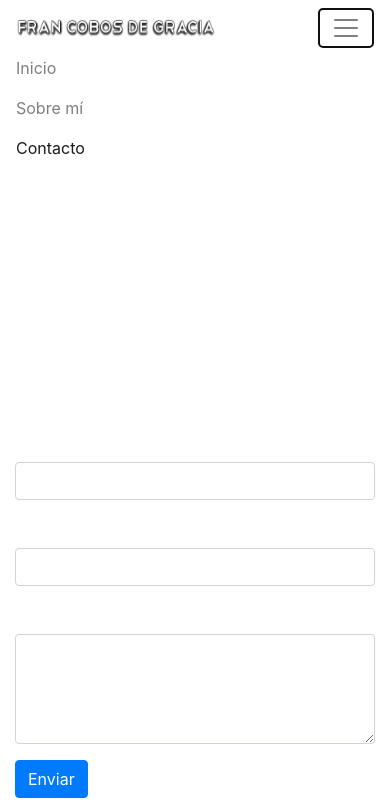
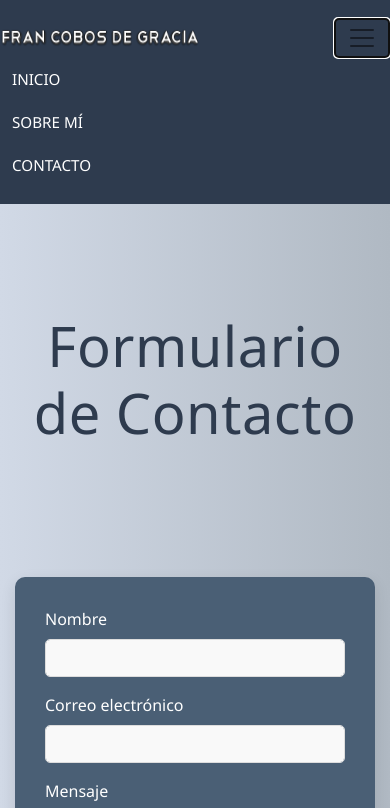
Before and after one commit to francobosg/francobosg.github.io, a plain HTML site: page contacto/index.html in a window 390 px wide. Both pictures are taken after a click on the button "Toggle navigation". Shown: the top 808 px of the page. Drawn offline with nearby package versions, Linux system fonts and the light colour scheme; files whose address does not match are found by name.

Commit message:
CONTACTO

```diff
--- a/contacto/index.html
+++ b/contacto/index.html
@@ -12,7 +12,7 @@
   <title>Formulario de Contacto</title>
   <link rel='icon' href='src/img/favicon.png' />
   <link rel="stylesheet" href="https://stackpath.bootstrapcdn.com/bootstrap/4.3.1/css/bootstrap.min.css">
-  <link rel='stylesheet' href='src/css/styles.css' /> <!-- Si tienes un archivo de estilos propio -->
+  <link rel='stylesheet' href='src/css/styles.css' />
 </head>
 
 <body>
--- a/contacto/src/css/styles.css
+++ b/contacto/src/css/styles.css
@@ -0,0 +1,140 @@
+/* ==========================================
+   CUSTOM UTIL CLASSES FOR CONTACT PAGE
+   ========================================== */
+
+/* Body background */
+body {
+    background: #f4f7fa;
+    background: -webkit-linear-gradient(to right, #d1d9e6, #b0b9c3);
+    background: linear-gradient(to right, #d1d9e6, #b0b9c3);
+    min-height: 100vh;
+    font-family: 'Segoe UI', Tahoma, Geneva, Verdana, sans-serif;
+    color: #333;
+    padding-top: 120px; /* Added top padding to avoid navbar coverage */
+  }
+
+  /* Text styling */
+  h1, h2, h3, p {
+    line-height: 1.6;
+    letter-spacing: 0.5px;
+  }
+
+  h1 {
+    font-size: 3.2rem;
+    font-weight: bold;
+    margin-bottom: 35px;
+    color: #2e3b4e;
+  }
+
+  h2, h3 {
+    font-size: 2.2rem;
+    margin-top: 25px;
+    font-weight: 600;
+    color: #2e3b4e;
+  }
+
+  p {
+    font-size: 1.1rem;
+    margin-bottom: 25px;
+    color: #555;
+  }
+
+  /* Navbar styling */
+  .navbar {
+    background-color: #2e3b4e !important;
+    padding: 18px 0;
+  }
+
+  .navbar-brand img {
+    max-height: 40px;
+  }
+
+  .navbar-nav .nav-item .nav-link {
+    color: #fff !important;
+    font-weight: 500;
+    text-transform: uppercase;
+    padding: 12px 20px;
+    transition: all 0.3s ease;
+  }
+
+  .navbar-nav .nav-item .nav-link:hover {
+    color: #f4f7fa !important;
+    background-color: rgba(255, 255, 255, 0.2);
+    border-radius: 5px;
+  }
+
+  /* Section container */
+  section.container {
+    max-width: 1200px;
+    margin: 0 auto;
+    padding: 60px 20px;
+  }
+
+  /* Form styling */
+  form {
+    background-color: #4a5f75;
+    border-radius: 10px;
+    padding: 30px;
+    box-shadow: 0 5px 15px rgba(0, 0, 0, 0.1);
+  }
+
+  .form-group label {
+    color: #fff;
+  }
+
+  .form-control {
+    border-radius: 5px;
+    background-color: #f9f9f9;
+    border: 1px solid #ddd;
+    padding: 10px;
+  }
+
+  .form-control:focus {
+    border-color: #2e3b4e;
+  }
+
+  .btn-primary {
+    background-color: #4a5f75;
+    border-color: #4a5f75;
+    font-size: 1.2rem;
+    padding: 12px 25px;
+    border-radius: 30px;
+    text-transform: uppercase;
+    transition: all 0.3s ease;
+  }
+
+  .btn-primary:hover {
+    background-color: #2e3b4e;
+    border-color: #2e3b4e;
+    box-shadow: 0 5px 15px rgba(0, 0, 0, 0.1);
+  }
+
+  .btn-primary:focus, .btn-primary:active {
+    outline: none;
+    box-shadow: none;
+  }
+
+  /* Media Queries for responsiveness */
+  @media (max-width: 767px) {
+    .navbar-nav .nav-item .nav-link {
+        font-size: 0.95rem;
+        padding: 10px 12px;
+    }
+
+    h1 {
+        font-size: 2.8rem;
+    }
+
+    h2, h3 {
+        font-size: 1.85rem;
+    }
+
+    .btn-primary {
+        font-size: 1.1rem;
+        padding: 10px 20px;
+    }
+
+    section.container {
+        padding: 40px 15px;
+    }
+  }
```
